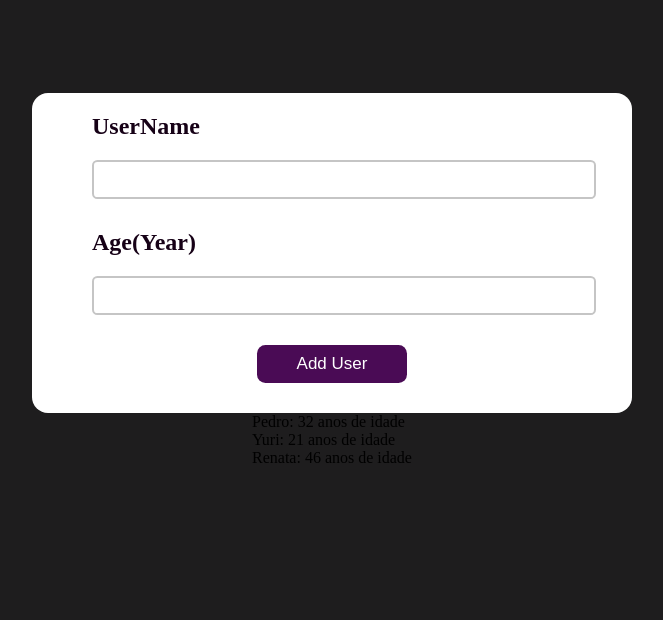
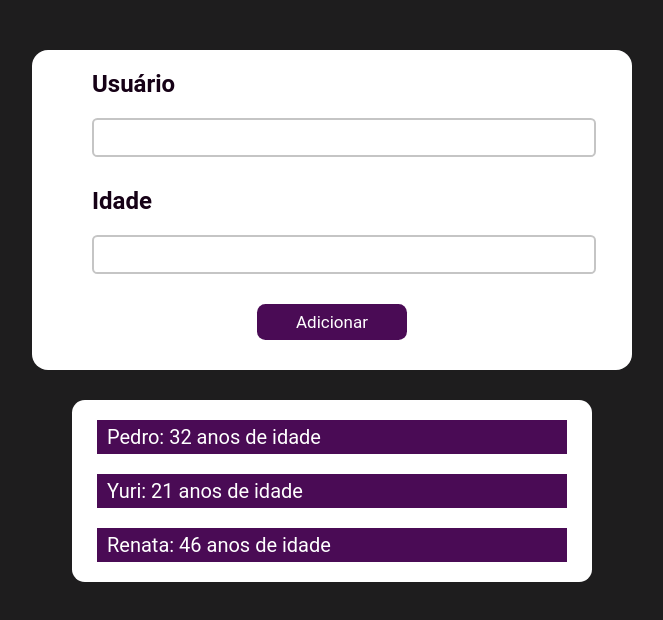
Before and after one commit to YuriSarmanho/UserCadaster, a React (Create React App) app in the folder user-cadaster/: page / in a window 1280 px wide. Shown: the top 620 px of the page, without its empty margins (308-971 px from the left). Built offline with nearby package versions, Linux system fonts and the light colour scheme.

Commit message:
estilização da area de usuários cadastrados

```diff
--- a/user-cadaster/src/Components/App.css
+++ b/user-cadaster/src/Components/App.css
@@ -1,4 +1,5 @@
 body{
+    font-family: 'Roboto', sans-serif;
     padding: 0;
     margin: 0;
     background-color: #1E1D1E;
--- a/user-cadaster/src/Components/Button/Button.css
+++ b/user-cadaster/src/Components/Button/Button.css
@@ -1,4 +1,5 @@
 .main-button{
+    font-family: 'Roboto', sans-serif;
     width: 150px;
     height: 40px;
     border: none;
--- a/user-cadaster/src/Components/CadasteredUsers/CadasteredSection.css
+++ b/user-cadaster/src/Components/CadasteredUsers/CadasteredSection.css
@@ -0,0 +1,11 @@
+.container-cadasters{
+    margin-top: 30px;
+    width: 500px;
+    background-color: #fff;
+    border-radius: .8em;
+    padding: 10px;
+    display: flex;
+    flex-direction: column;
+    justify-content: center;
+    align-items: center;
+}
--- a/user-cadaster/src/Components/CadasteredUsers/CadasteredSection.js
+++ b/user-cadaster/src/Components/CadasteredUsers/CadasteredSection.js
@@ -1,10 +1,10 @@
 import React from "react";
 import Cadasters from "./Cadasters";
-
+import './CadasteredSection.css'
 const UserSection = (props) => {
   const DB = props.db;
   return (
-    <div>
+    <div className="container-cadasters">
       {DB.map((users) => {
         return <Cadasters name={users.name} age={users.age} />;
       })}
--- a/user-cadaster/src/Components/CadasteredUsers/Cadasters.css
+++ b/user-cadaster/src/Components/CadasteredUsers/Cadasters.css
@@ -0,0 +1,10 @@
+.cadasters{
+    width: 90%;
+    height: 24px;
+    background-color: #4A0B55;
+    color: #fff;
+    font-size: 20px;
+    padding: 5px 10px;
+    margin: 10px 0;
+
+}
--- a/user-cadaster/src/Components/CadasteredUsers/Cadasters.js
+++ b/user-cadaster/src/Components/CadasteredUsers/Cadasters.js
@@ -1,8 +1,9 @@
 import React from 'react'
+import './Cadasters.css'
 
 const Cadasters = (props)=>{
     return(
-        <div>
+        <div className='cadasters'>
             {`${props.name}: ${props.age} anos de idade`}
         </div>
     )
--- a/user-cadaster/src/Components/User/InputAge/UserAge.js
+++ b/user-cadaster/src/Components/User/InputAge/UserAge.js
@@ -4,7 +4,7 @@ import './UserAge.css'
 const  UserAge = () => {
   return (
     <div className='userAge-container'>
-      <h2>Age(Year)</h2>
+      <h2>Idade</h2>
       <input type={'text'}/>
     </div>
   );
--- a/user-cadaster/src/Components/User/InputName/UserName.js
+++ b/user-cadaster/src/Components/User/InputName/UserName.js
@@ -4,7 +4,7 @@ import './UserName.css'
 const UserName = () => {
   return (
     <div className="userName-container">
-      <h2>UserName</h2>
+      <h2>Usuário</h2>
       <input type={'text'}/>
     </div>
   );
--- a/user-cadaster/src/Components/User/User.css
+++ b/user-cadaster/src/Components/User/User.css
@@ -1,5 +1,5 @@
 .container{
-  height: 70vh;
+  margin-top: 50px;
   width: 100vw;
   display: flex;
   justify-content: center;
--- a/user-cadaster/src/Components/User/User.js
+++ b/user-cadaster/src/Components/User/User.js
@@ -26,7 +26,7 @@ const User = () => {
       <div className="UserCadaster-container">
         <UserName />
         <Password />
-        <Button className="addUser-button" title={"Add User"} />
+        <Button className="addUser-button" title={"Adicionar"} />
       </div>
       <CadasteredSection db={db} />
     </div>
```
